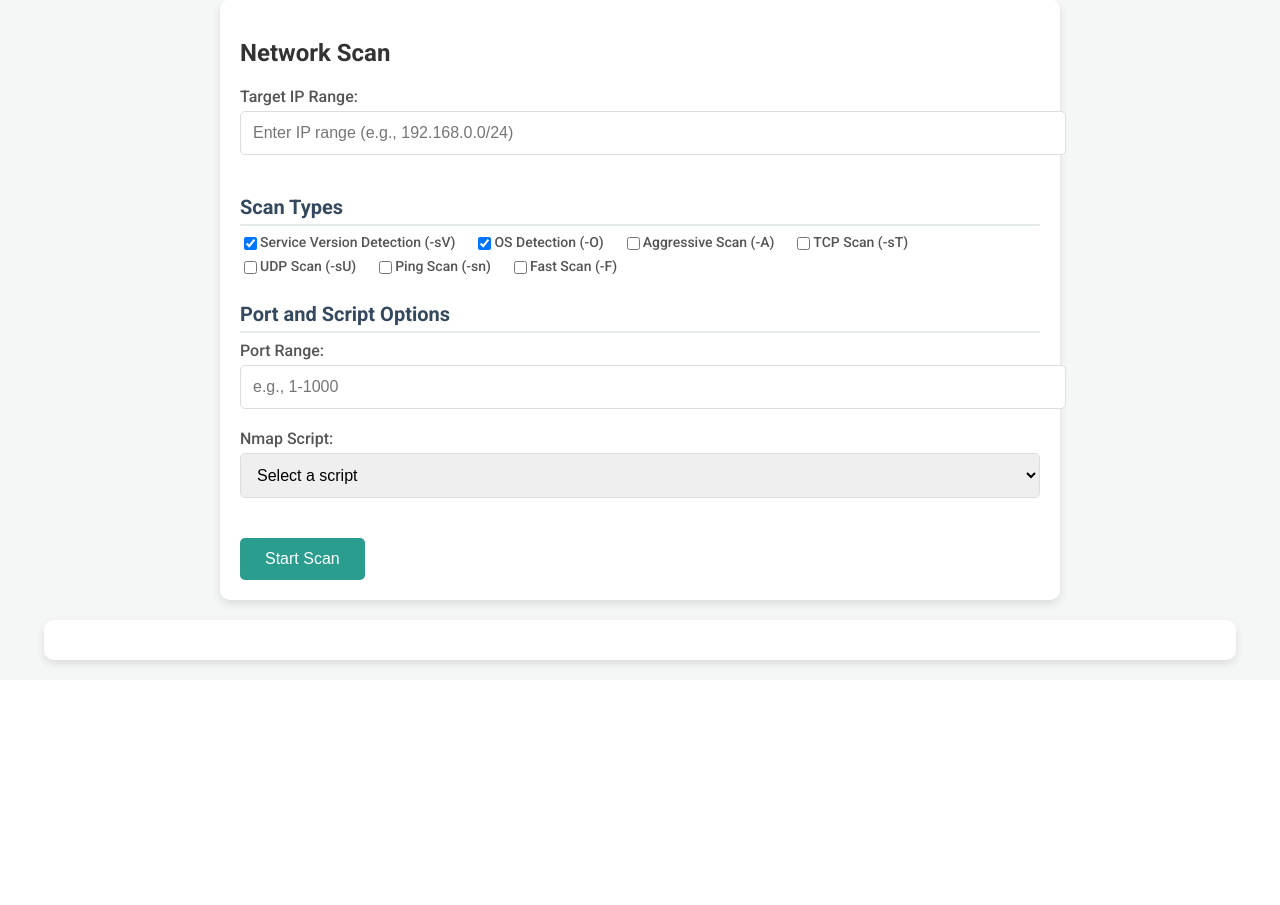
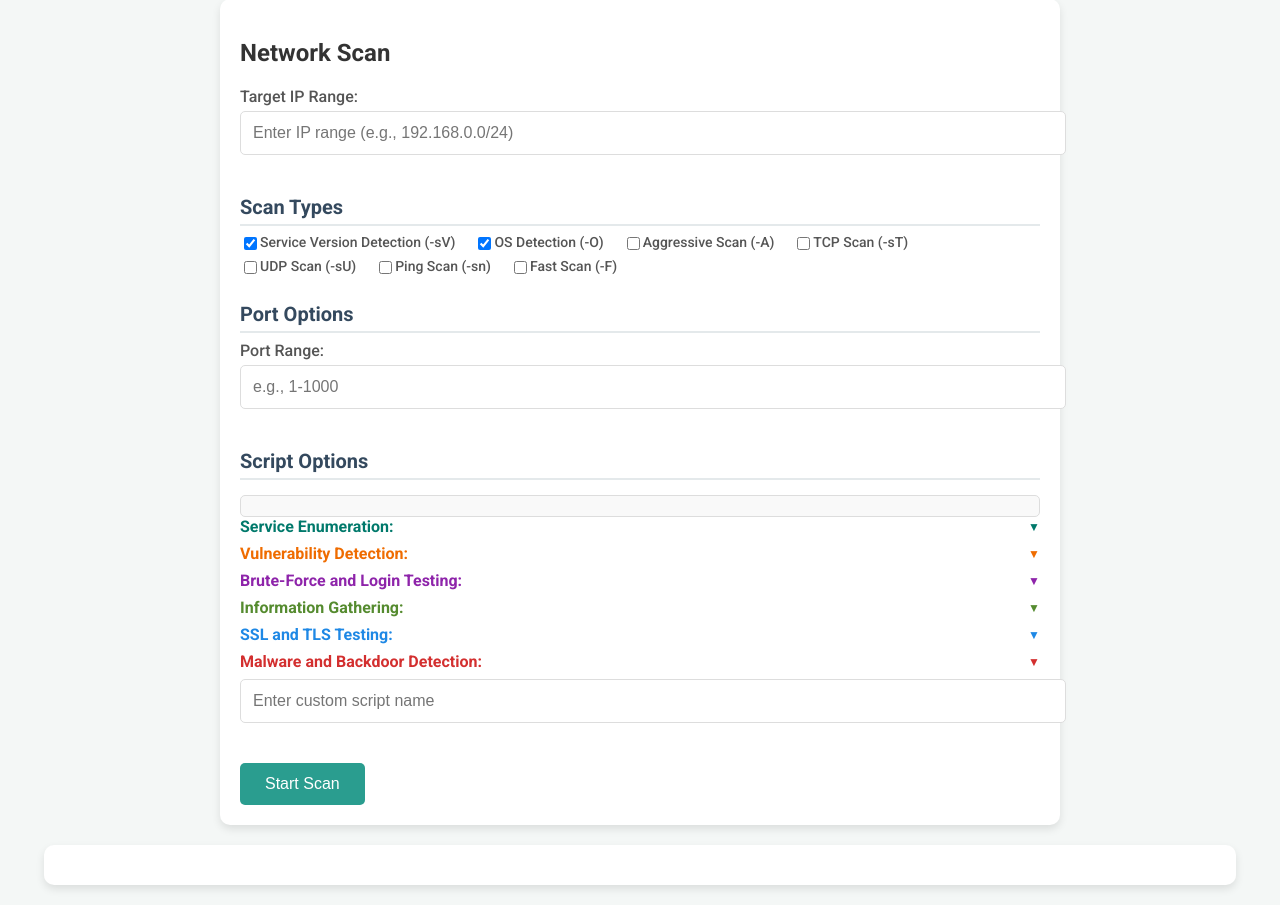
Before and after one commit to camelCase0/metautomate, a FastAPI app: page / in a window 1280 px wide. Shown: the part 138-1043 px from the top of the page. Before the commit the page ends 808 px from the top, so only its background shows below. Run offline with FastAPI, Linux system fonts and the light colour scheme.

Commit message:
custom scripts

```diff
--- a/backend/main.py
+++ b/backend/main.py
@@ -1,5 +1,5 @@
 import logging
-from typing import Optional
+from typing import List, Optional
 from fastapi import FastAPI, HTTPException, Request, Form
 from fastapi.staticfiles import StaticFiles
 from fastapi.responses import HTMLResponse, RedirectResponse
@@ -40,7 +40,7 @@ async def start_scan(
     ping_scan: Optional[bool] = Form(False),
     fast_scan: Optional[bool] = Form(False),
     port_range: Optional[str] = Form(""),
-    script: Optional[str] = Form(""),
+    script: Optional[List[str]] = Form(None),
     max_rtt_timeout: Optional[str] = Form(""),
     host_timeout: Optional[str] = Form(""),
     retries: Optional[int] = Form(3),
@@ -55,7 +55,7 @@ async def start_scan(
         "ping_scan": ping_scan,
         "fast_scan": fast_scan,
         "port_range": port_range or "",
-        "script": script or "",
+        "scripts": script or [],
         "max_rtt_timeout": max_rtt_timeout or "",
         "host_timeout": host_timeout or "",
         "retries": retries,
--- a/backend/modules/network_scan.py
+++ b/backend/modules/network_scan.py
@@ -44,8 +44,10 @@ def run_nmap_scan(ip_range, options):
         nmap_args.append("-F")
     if options.get("port_range"):
         nmap_args.append(f"-p {options['port_range']}")
-    if options.get("script"):
-        nmap_args.append(f"--script {options['script']}")
+    scripts = options.get("scripts", [])
+    if scripts:
+        script_args = ",".join(scripts)
+        nmap_args.append(f"--script {script_args}")
     if options.get("max_rtt_timeout"):
         nmap_args.append(f"--max-rtt-timeout {options['max_rtt_timeout']}")
     if options.get("host_timeout"):
--- a/backend/static/style.css
+++ b/backend/static/style.css
@@ -87,6 +88,97 @@ form button:hover {
     font-size: 14px;
 }
 
+/* Script Category Styles */
+.script-category {
+    border: 1px solid #ddd;
+    border-radius: 10px;
+    padding: 15px;
+    margin-bottom: 20px;
+    background-color: #fff;
+    box-shadow: 0 4px 8px rgba(0, 0, 0, 0.05);
+}
+
+.category-title {
+    font-size: 16px;
+    font-weight: 600;
+    color: #2c3e50;
+    cursor: pointer;
+    margin-bottom: 8px;
+    display: flex;
+    align-items: center;
+    justify-content: space-between;
+}
+
+.category-title::after {
+    content: '▼';
+    font-size: 12px;
+    transition: transform 0.2s;
+}
+
+.category-title.collapsed::after {
+    transform: rotate(-90deg);
+}
+
+.script-options {
+    display: none;
+    margin-top: 10px;
+}
+
+.script-options label {
+    display: flex;
+    align-items: center;
+    font-size: 14px;
+    color: #555;
+    margin-bottom: 8px;
+}
+
+.script-options label input {
+    margin-right: 8px;
+    accent-color: #2a9d8f;
+}
+
+/* Badge for Selected Scripts */
+.badge-container {
+    margin-top: 15px;
+    padding: 10px;
+    background-color: #f9f9f9;
+    border-radius: 5px;
+    border: 1px solid #ddd;
+    display: flex;
+    flex-wrap: wrap;
+    gap: 5px;
+}
+
+.badge {
+    background-color: #2a9d8f;
+    color: white;
+    padding: 5px 10px;
+    border-radius: 5px;
+    font-size: 12px;
+}
+
+/* Additional category colors for badges */
+.badge-category-service-enum { background-color: #00796b; }
+.badge-category-vuln-detection { background-color: #ef6c00; }
+.badge-category-brute-force { background-color: #8e24aa; }
+.badge-category-info-gathering { background-color: #558b2f; }
+.badge-category-ssl-testing { background-color: #1e88e5; }
+.badge-category-malware-detection { background-color: #d32f2f; }
+.badge-category-custom-script { background-color: #9e9e9e; }
+
+/* Category Title Colors */
+.category-title-service-enum { color: #00796b; }
+.category-title-vuln-detection { color: #ef6c00; }
+.category-title-brute-force { color: #8e24aa; }
+.category-title-info-gathering { color: #558b2f; }
+.category-title-ssl-testing { color: #1e88e5; }
+.category-title-malware-detection { color: #d32f2f; }
+
+/* Optional Hover Effect for Category Titles */
+.category-title:hover {
+    text-decoration: underline;
+}
+
 /* Scan Results Table */
 .scan-results-table {
     width: 100%;
--- a/backend/templates/index.html
+++ b/backend/templates/index.html
@@ -18,12 +18,14 @@
     <!-- Network Scan Form -->
     <section id="scan" class="{% if scan_results %}hidden{% endif %}">
         <h2>Network Scan</h2>
-        <form action="/scan" method="post">
+        <form action="/scan" method="post" onsubmit="prepareScripts()">
             <label for="ip_range">Target IP Range:</label>
             <input type="text" name="ip_range" placeholder="Enter IP range (e.g., 192.168.0.0/24)" required>
 
             <!-- Additional form options -->
             <div class="form-section">
+
+
                 <h3>Scan Types</h3>
                 <div class="checkbox-group">
                     <label><input type="checkbox" name="service_version" checked> Service Version Detection (-sV)</label>
@@ -34,23 +36,79 @@
                     <label><input type="checkbox" name="ping_scan"> Ping Scan (-sn)</label>
                     <label><input type="checkbox" name="fast_scan"> Fast Scan (-F)</label>
                 </div>
-                <h3>Port and Script Options</h3>
+
+                <h3>Port Options</h3>
                 <label for="port_range">Port Range:</label>
                 <input type="text" name="port_range" placeholder="e.g., 1-1000">
 
-                <label for="script">Nmap Script:</label>
-                <select name="script" id="script-select">
-                    <option value="">Select a script</option>
-                    <option value="http-title">http-title (Get web server title)</option>
-                    <option value="ftp-anon">ftp-anon (Check for anonymous FTP access)</option>
-                    <option value="ssh-hostkey">ssh-hostkey (Get SSH host key)</option>
-                    <option value="smb-os-discovery">smb-os-discovery (Discover OS info via SMB)</option>
-                    <option value="ssl-cert">ssl-cert (Retrieve SSL certificate info)</option>
-                    <option value="dns-brute">dns-brute (DNS subdomain brute-force)</option>
-                    <option value="mysql-info">mysql-info (Retrieve MySQL info)</option>
-                    <option value="other">Other (Specify custom script)</option>
-                </select>
-                <input type="text" id="custom-script-input" name="script" placeholder="Enter custom script name" style="display: none;">
+                <h3>Script Options</h3>
+                <div id="selected-scripts" class="badge-container"></div>
+
+                <div class="category-title category-title-service-enum" onclick="toggleCategory('service-enum')">Service Enumeration:</div>
+                <div class="script-options" id="service-enum" multiple>
+                    <label><input type="checkbox" value="default,safe">run service enumeration scripts(ALL)</label><br>
+                    <label><input type="checkbox" value="http-title">http-title (Webpage title)</label><br>
+                    <label><input type="checkbox" value="ssh-hostkey">ssh-hostkey (SSH host key fingerprint)</label><br>
+                    <label><input type="checkbox" value="ftp-anon">ftp-anon (Anonymous FTP login)</label><br>
+                    <label><input type="checkbox" value="smtp-commands">smtp-commands (Supported SMTP commands)</label><br>
+                    <label><input type="checkbox" value="mysql-info">mysql-info (MySQL server info)</label><br>
+                    <label><input type="checkbox" value="pop3-capabilities">pop3-capabilities (POP3 server capabilities)</label><br>
+                    <label><input type="checkbox" value="imap-capabilities">imap-capabilities (IMAP server capabilities)</label><br>
+                    <label><input type="checkbox" value="smb-os-discovery">smb-os-discovery (SMB OS discovery)</label><br>
+                </div>
+
+                <div class="category-title category-title-vuln-detection" onclick="toggleCategory('vuln-detection')">Vulnerability Detection:</div>
+                <div class="script-options" id="vuln-detection" multiple>
+                    <label><input type="checkbox" value="vuln">Vulnerability Detection Scripts(ALL)</label><br>
+                    <label><input type="checkbox" value="ssl-heartbleed">ssl-heartbleed (Heartbleed check)</label><br>
+                    <label><input type="checkbox" value="http-shellshock">http-shellshock (Shellshock vulnerability)</label><br>
+                    <label><input type="checkbox" value="ftp-vsftpd-backdoor">ftp-vsftpd-backdoor (vsftpd backdoor)</label><br>
+                    <label><input type="checkbox" value="smb-vuln-ms17-010">smb-vuln-ms17-010 (EternalBlue)</label><br>
+                    <label><input type="checkbox" value="http-cve2017-5638">http-cve2017-5638 (Apache Struts CVE)</label><br>
+                    <label><input type="checkbox" value="smtp-vuln-cve2011-1720">smtp-vuln-cve2011-1720 (Postfix vuln)</label><br>
+                </div>
+
+                <div class="category-title category-title-brute-force" onclick="toggleCategory('brute-force')">Brute-Force and Login Testing:</div>
+                <div class="script-options" id="brute-force" multiple>
+                     <label><input type="checkbox" value="brute, auth">Brute and login(ALL)</label><br>
+                     <label><input type="checkbox" value="ftp-brute">ftp-brute (FTP brute-force)</label><br>
+                     <label><input type="checkbox" value="ssh-brute">ssh-brute (SSH brute-force)</label><br>
+                     <label><input type="checkbox" value="http-brute">http-brute (HTTP brute-force)</label><br>
+                     <label><input type="checkbox" value="smtp-brute">smtp-brute (SMTP brute-force)</label><br>
+                     <label><input type="checkbox" value="mysql-brute">mysql-brute (MySQL brute-force)</label><br>
+                </div>
+
+                <div class="category-title category-title-info-gathering" onclick="toggleCategory('info-gathering')">Information Gathering:</div>
+                <div class="script-options" id="info-gathering" multiple>
+                    <label><input type="checkbox" value="discovery">Discover(ALL)</label><br>
+                    <label><input type="checkbox" value="whois-domain">whois-domain (Domain WHOIS)</label><br>
+                    <label><input type="checkbox" value="dns-brute">dns-brute (DNS subdomain brute-force)</label><br>
+                    <label><input type="checkbox" value="http-headers">http-headers (HTTP headers)</label><br>
+                    <label><input type="checkbox" value="http-methods">http-methods (HTTP methods)</label><br>
+                    <label><input type="checkbox" value="dns-srv-enum">dns-srv-enum (DNS SRV enumeration)</label><br>
+                    <label><input type="checkbox" value="http-enum">http-enum (Web app & directory enumeration)</label><br>
+                </div>
+
+                <div class="category-title category-title-ssl-testing" onclick="toggleCategory('ssl-testing')">SSL and TLS Testing:</div>
+                <div class="script-options" id="ssl-testing" multiple>
+                    <label><input type="checkbox" value="ssl">SSL & TLS (ALL)</label><br>
+                    <label><input type="checkbox" value="ssl-cert">ssl-cert (SSL certificate info)</label><br>
+                    <label><input type="checkbox" value="ssl-enum-ciphers">ssl-enum-ciphers (SSL/TLS ciphers)</label><br>
+                    <label><input type="checkbox" value="ssl-poodle">ssl-poodle (SSL POODLE vulnerability)</label><br>
+                    <label><input type="checkbox" value="ssl-dh-params">ssl-dh-params (Weak DH params check)</label><br>
+                </div>
+
+                <div class="category-title category-title-malware-detection" onclick="toggleCategory('malware-detection')">Malware and Backdoor Detection:</div>
+                <div class="script-options" id="malware-detection" multiple>
+                    <div>
+                        <input type="checkbox" id="malware-detection-all" onchange="toggleAllScripts('malware-detection', this.checked)"> Run All
+                    </div>
+                    <label><input type="checkbox" value="http-malware-host">http-malware-host (Malware host check)</label><br>
+                    <label><input type="checkbox" value="http-sql-injection">http-sql-injection (SQL injection)</label><br>
+                    <label><input type="checkbox" value="http-xssed">http-xssed (XSS vulnerability check)</label><br>
+                    <label><input type="checkbox" value="smb-vuln-cve-2017-7494">smb-vuln-cve-2017-7494 (Samba vuln)</label><br>
+                </div>
+                <input type="text" id="custom-script" placeholder="Enter custom script name">
             </div>
 
             <!-- Submit Button -->
@@ -109,36 +167,6 @@
         {% endif %}
     </section>
 
-    <script>
-        document.addEventListener("DOMContentLoaded", function () {
-            const scriptSelect = document.getElementById("script-select");
-            const customScriptInput = document.getElementById("custom-script-input");
-
-            scriptSelect.addEventListener("change", function () {
-                if (scriptSelect.value === "other") {
-                    customScriptInput.style.display = "block";
-                    scriptSelect.name = "";  // Hide name to prevent sending
-                } else {
-                    customScriptInput.style.display = "none";
-                    scriptSelect.name = "script";  // Restore default name
-                }
-            });
-        });
-
-        function toggleDetails(button) {
-            const details = button.nextElementSibling;
-            if (details.style.display === "none") {
-                details.style.display = "block";
-                button.textContent = "Hide Details";
-            } else {
-                details.style.display = "none";
-                button.textContent = "Show Details";
-            }
-        }
-
-        function toggleScanForm() {
-            document.getElementById("scan").classList.toggle("hidden");
-        }
-    </script>
+    <script src="static/script.js"></script>
 </body>
 </html>
```
Also changed, not shown: other parts of backend/static/style.css (+15 -78 lines), 1 other file.
